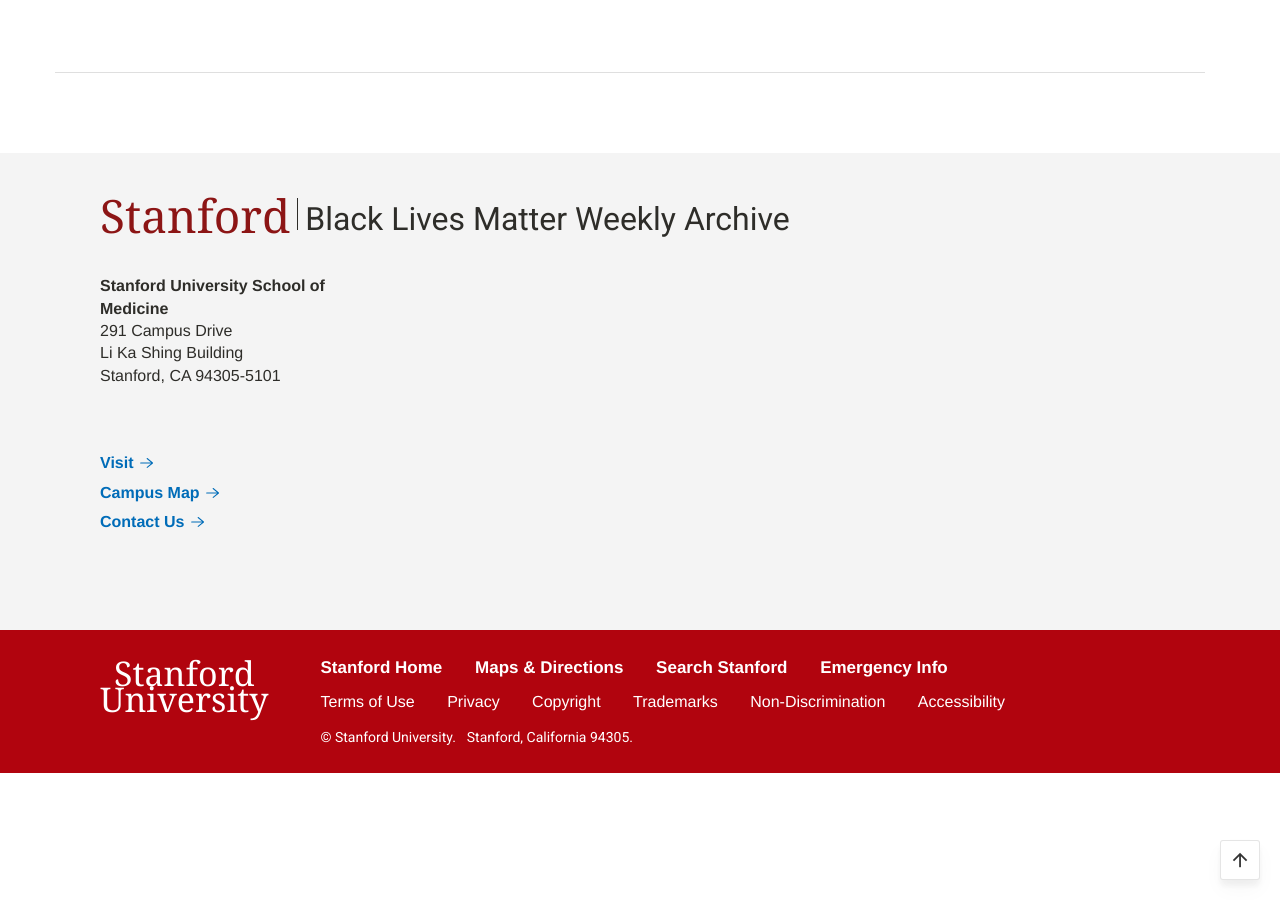
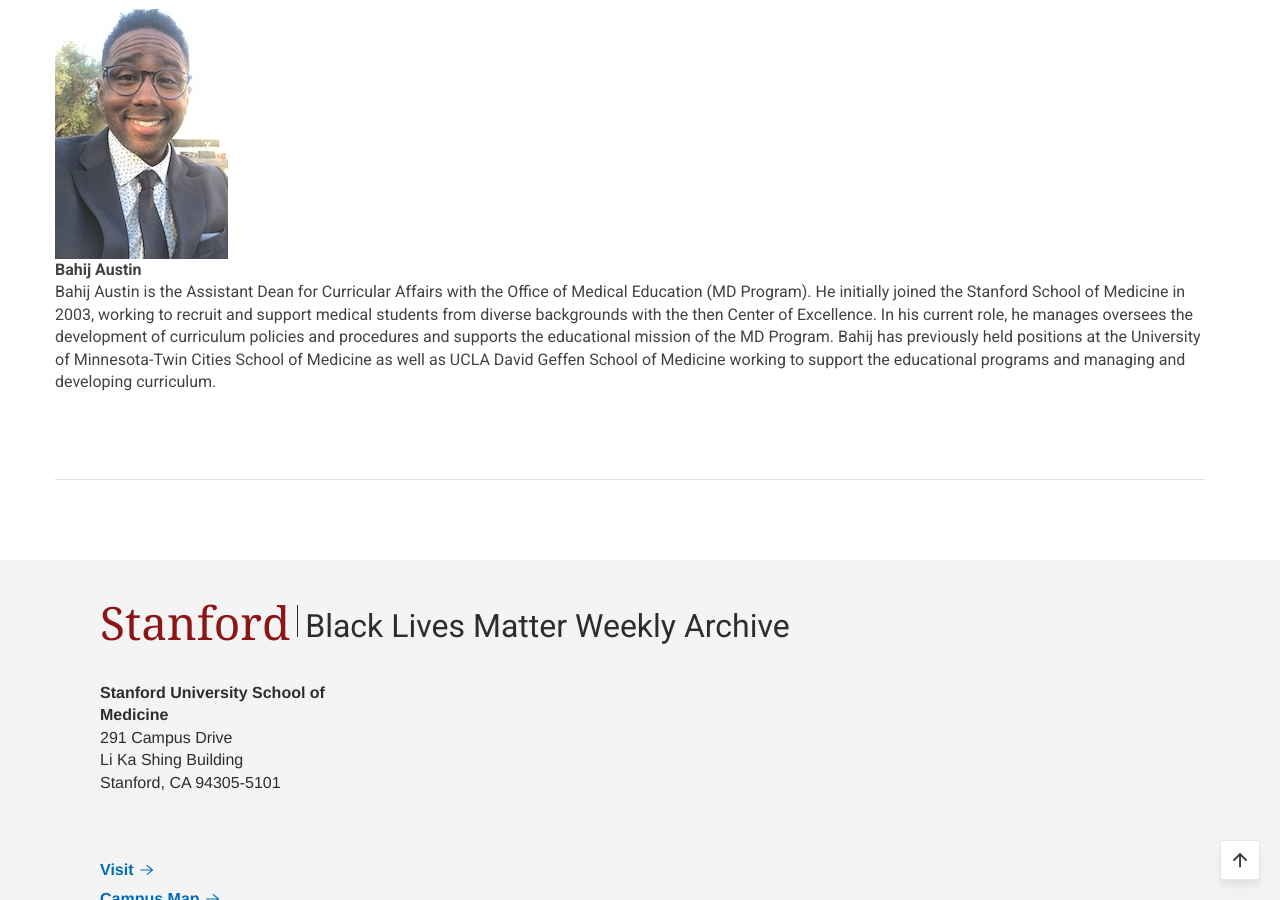
Before and after one commit to brightplum/stanford-blm, a Jekyll site: the page built from about.html, in a window 1280 px wide and 900 px high, scrolled down 3453 px. Built offline with Jekyll 4.4.1, drawn with Linux system fonts in a browser that asks for light colours; some web fonts are replaced.

Commit message:
add BAustin bio

```diff
--- a/about.html
+++ b/about.html
@@ -47,3 +47,9 @@ Dr. Rania Sanford is the Director of Faculty Professional Development in the Off
 <strong>Shaila Kotadia, PhD, Director of Justice, Equity, Diversity, and Inclusion</strong>
 <br />
 Shaila Kotadia, PhD, provides guidance on building justice, equity, diversity, and inclusion (JEDI) into institutional systems and structures. In her role, she is charged with implementing institution-wide JEDI strategic plans for staff. Dr. Kotadia also conducts education and facilitation around JEDI topics, leads ongoing institutional assessments, reviews HR policies and processes, builds communication processes, and creates relationships across silos to increase organizational effectiveness. In her scientific career, Dr. Kotadia received a PhD in Genetics and Development from the University of Texas Southwestern Medical Center and completed a postdoc at the University of California, Santa Cruz. In her personal time, she enjoys hanging out with my family and young kiddos, dancing ballet and modern, reading, and (re)connecting with friends.
+<br />
+<br />
+<img src="/img/BAustin.jpg">
+<strong>Bahij Austin</strong>
+<br />
+Bahij Austin is the Assistant Dean for Curricular Affairs with the Office of Medical Education (MD Program). He initially joined the Stanford School of Medicine in 2003, working to recruit and support medical students from diverse backgrounds with the then Center of Excellence. In his current role, he manages oversees the development of curriculum policies and procedures and supports the educational mission of the MD Program. Bahij has previously held positions at the University of Minnesota-Twin Cities School of Medicine as well as UCLA David Geffen School of Medicine working to support the educational programs and managing and developing curriculum.
```
Also changed, not shown: img/BAustin.jpg (added).
